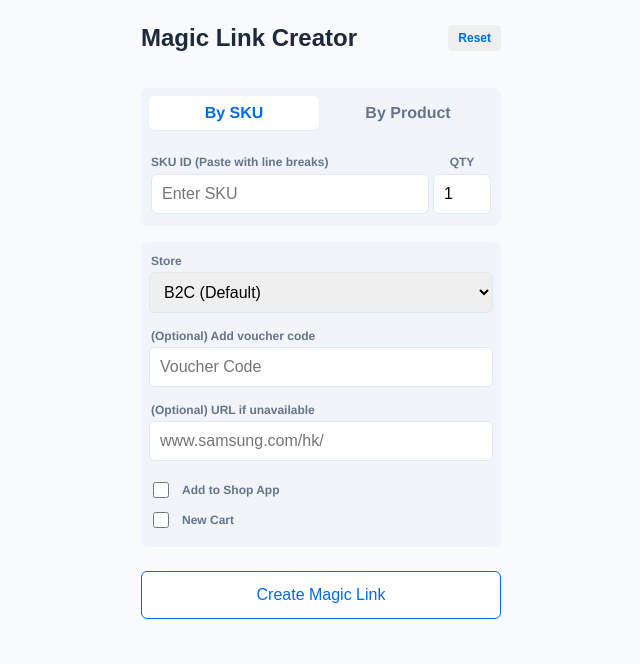
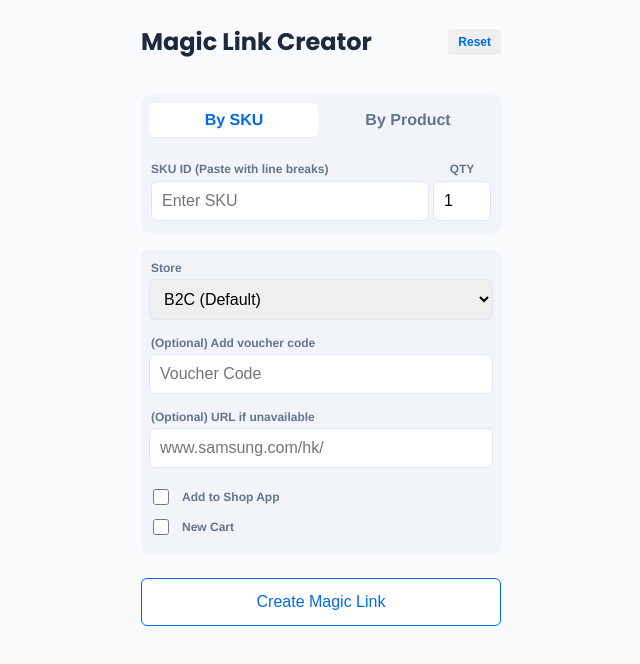
Before and after one commit to raymondwoocheil/SEHK-helper-tool, a plain HTML site: page magic-link-creator.html in a window 1280 px wide. Shown: the whole page, without its empty margins (319-959 px from the left). Drawn offline with Linux system fonts and the light colour scheme; no server answers.

Commit message:
Update magic-link-creator.html

```diff
--- a/magic-link-creator.html
+++ b/magic-link-creator.html
@@ -6,6 +6,9 @@
     <link rel="manifest" href="manifest.json">
     <title>Samsung HK Magic Link Creator</title>
     <script src="https://cdnjs.cloudflare.com/ajax/libs/qrcodejs/1.0.0/qrcode.min.js"></script>
+    <link rel="preconnect" href="https://fonts.googleapis.com">
+    <link rel="preconnect" href="https://fonts.gstatic.com" crossorigin>
+    <link href="https://fonts.googleapis.com/css2?family=Poppins:ital,wght@0,100;0,200;0,300;0,400;0,500;0,600;0,700;0,800;0,900;1,100;1,200;1,300;1,400;1,500;1,600;1,700;1,800;1,900&display=swap" rel="stylesheet">
     <style>
       :root {
         --primary: #006bea;
@@ -46,7 +49,7 @@
         font-size: 1.5rem;
         color: #1e293b;
         font-weight: bold;
-        font-family: SamsungSharpSans, "Samsung Sharp Sans", Arial, Helvetica, san-seris;
+        font-family: SamsungSharpSans, "Samsung Sharp Sans", "Poppins", Arial, Helvetica, san-seris;
       }
 
       .tabs {
```
